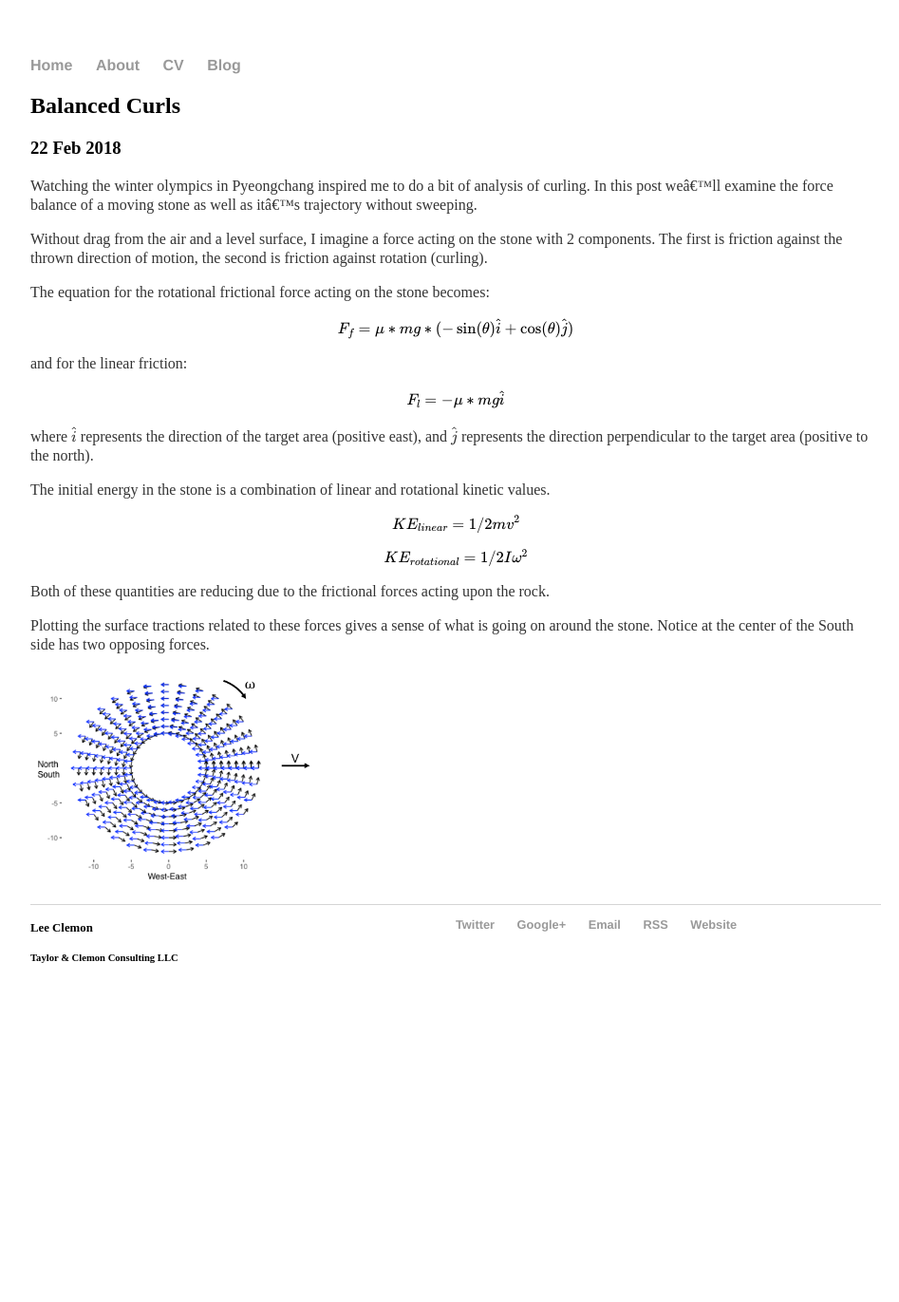
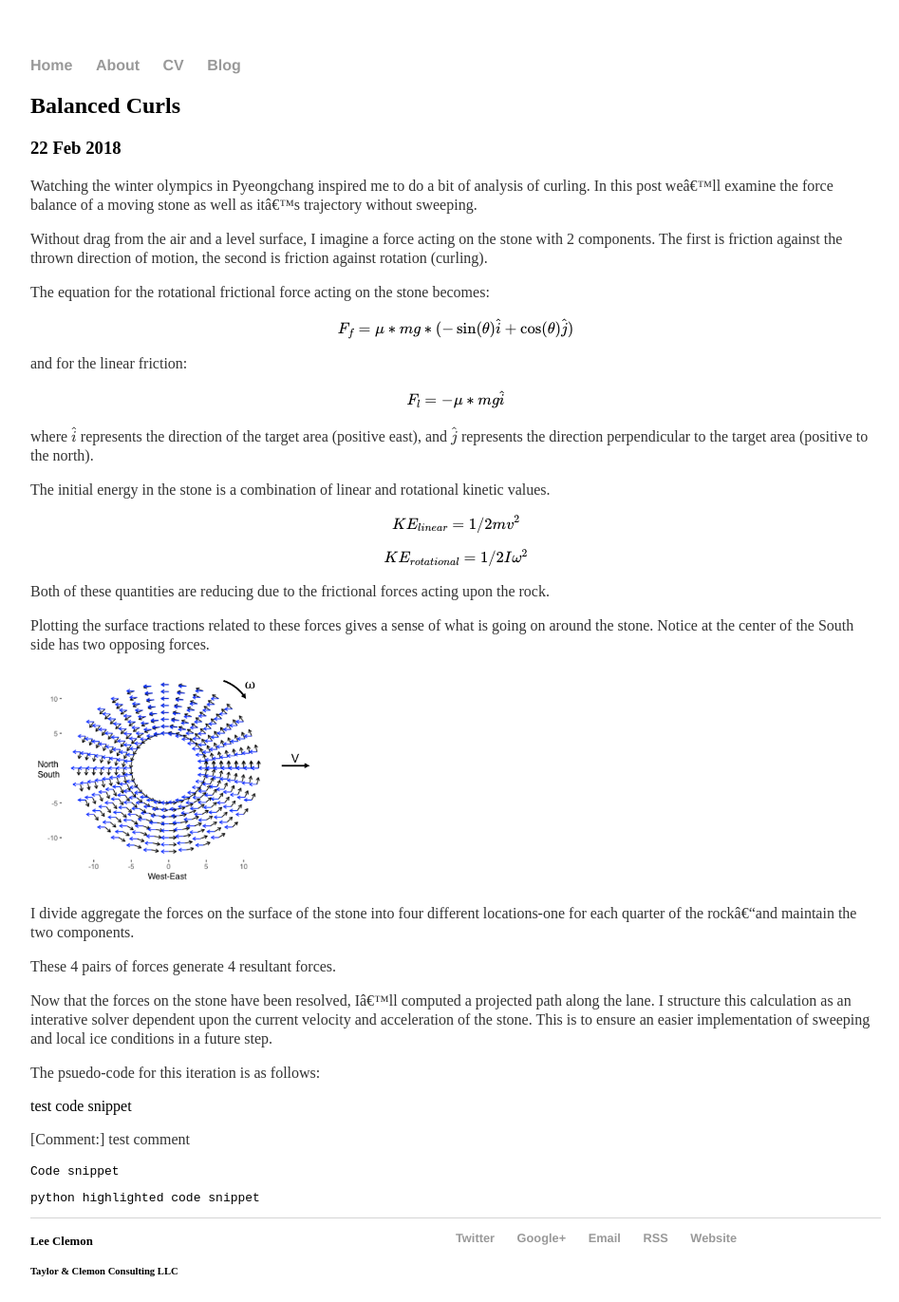
Before and after one commit to lclemon/lclemon.github.io, a Jekyll site: the page built from _posts/2018-02-22-Curling-forces.md, in a window 1280 px wide. Shown: the whole page at 95% size, without its empty margins (160-1107 px from the left). Built offline with Jekyll 4.4.1, drawn with Linux system fonts in a browser that asks for light colours; formulas are drawn with MathJax 3; a script that is not in the unit is left out; before the commit the page ends 1041 px from its top, so only the background shows below that.

Commit message:
Update 2018-02-22-Curling-forces.md

````diff
--- a/_posts/2018-02-22-Curling-forces.md
+++ b/_posts/2018-02-22-Curling-forces.md
@@ -32,3 +32,26 @@ Plotting the surface tractions related to these forces gives a sense of what is
 
 <!-- ![Friction force plot](http://lclemon.github.io/images/Curl_friction.png) -->
 <img src="http://lclemon.github.io/images/Curl_friction.png" width="300">
+
+I divide aggregate the forces on the surface of the stone into four different locations-one for each quarter of the rock--and maintain the two components.
+
+<!-- insert image of forces in 4 locations -->
+
+These 4 pairs of forces generate 4 resultant forces.
+
+<!-- insert image of resultant forces in 4 locations -->
+
+<!-- compute resultant linear and angular force balances (solve for decleration and direction of motion) -->
+
+Now that the forces on the stone have been resolved, I'll computed a projected path along the lane. I structure this calculation as an interative solver dependent upon the current velocity and acceleration of the stone. This is to ensure an easier implementation of sweeping and local ice conditions in a future step.
+
+The psuedo-code for this iteration is as follows:
+
+<div class="language"> test code snippet </div>
+[Comment:] test comment
+```
+Code snippet
+```
+```python
+python highlighted code snippet
+```
````
